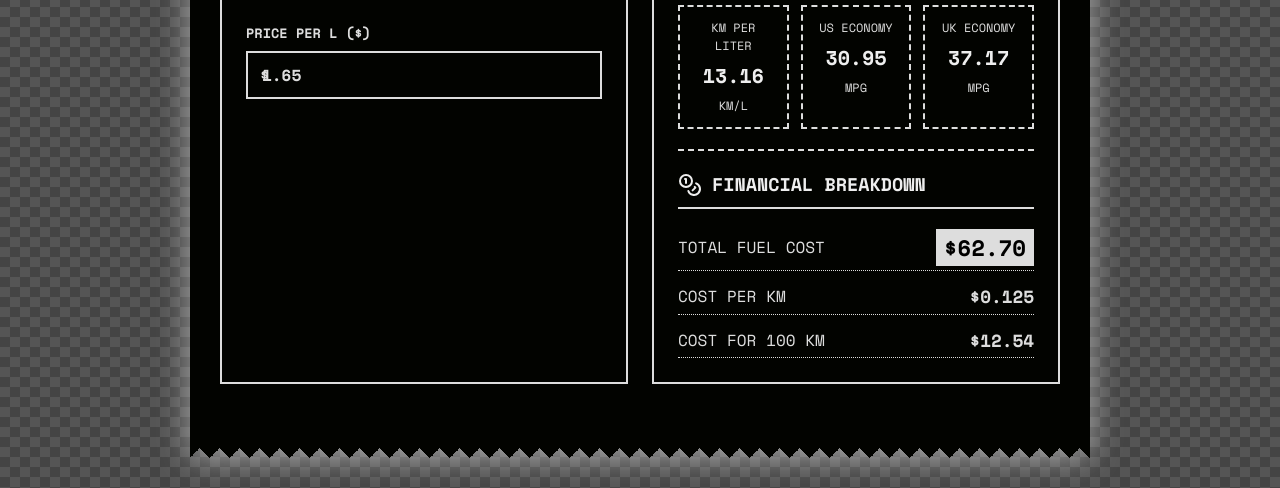
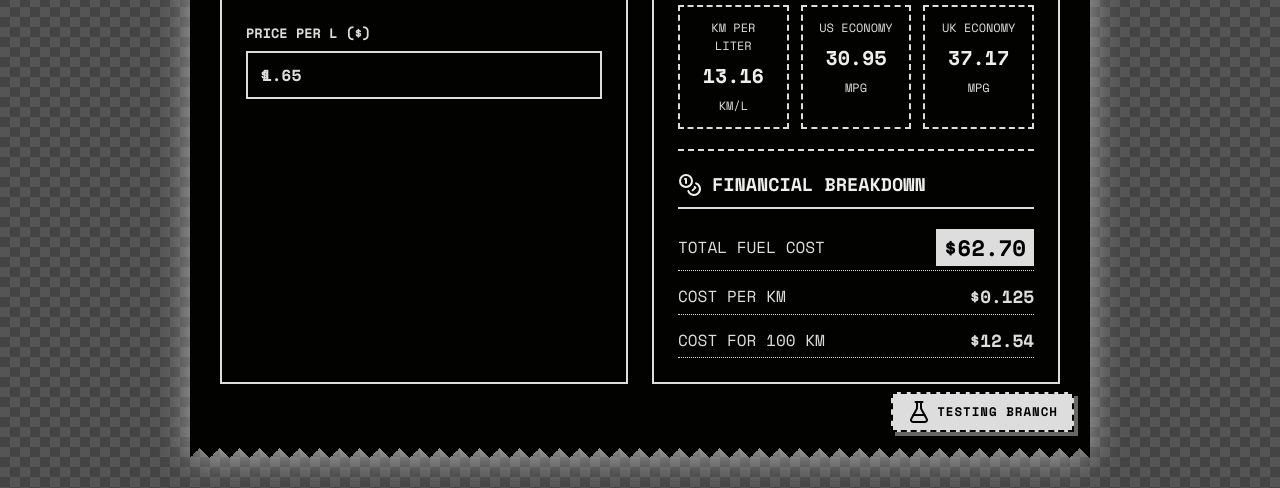
Before and after one commit to hakro10/fuel_consumption, a website built with Vite: page index.html in a window 1280 px wide. Shown: the part 693-1181 px from the top of the page. Built offline with nearby package versions, Linux system fonts and the light colour scheme.

Commit message:
feat: add testing branch indicator badge in bottom right corner

```diff
--- a/index.html
+++ b/index.html
@@ -639,6 +639,11 @@
 
     <!-- Toast Notifications Container -->
     <div id="toastContainer" class="toast-container"></div>
+
+    <!-- Branch Version Badge -->
+    <div class="branch-badge">
+      <i data-lucide="flask-conical"></i> TESTING BRANCH
+    </div>
   </div>
 
   <script type="module" src="/src/main.js"></script>
--- a/src/style.css
+++ b/src/style.css
@@ -993,3 +993,30 @@ body {
     font-size: 2.5rem;
   }
 }
+
+/* Branch Version Badge */
+.branch-badge {
+  position: fixed;
+  bottom: 16px;
+  right: 16px;
+  background: #222222;
+  color: #ffffff;
+  border: 2px dashed #ffffff;
+  padding: 6px 14px;
+  font-family: var(--font-heading);
+  font-size: 0.78rem;
+  font-weight: 700;
+  text-transform: uppercase;
+  letter-spacing: 1px;
+  display: flex;
+  align-items: center;
+  gap: 6px;
+  z-index: 9999;
+  box-shadow: 4px 4px 0px rgba(0, 0, 0, 0.4);
+  pointer-events: none;
+}
+
+.branch-badge i {
+  width: 14px;
+  height: 14px;
+}
```
Also changed, not shown: AGENTS.md (+4 -0 lines), dist/index.html.
